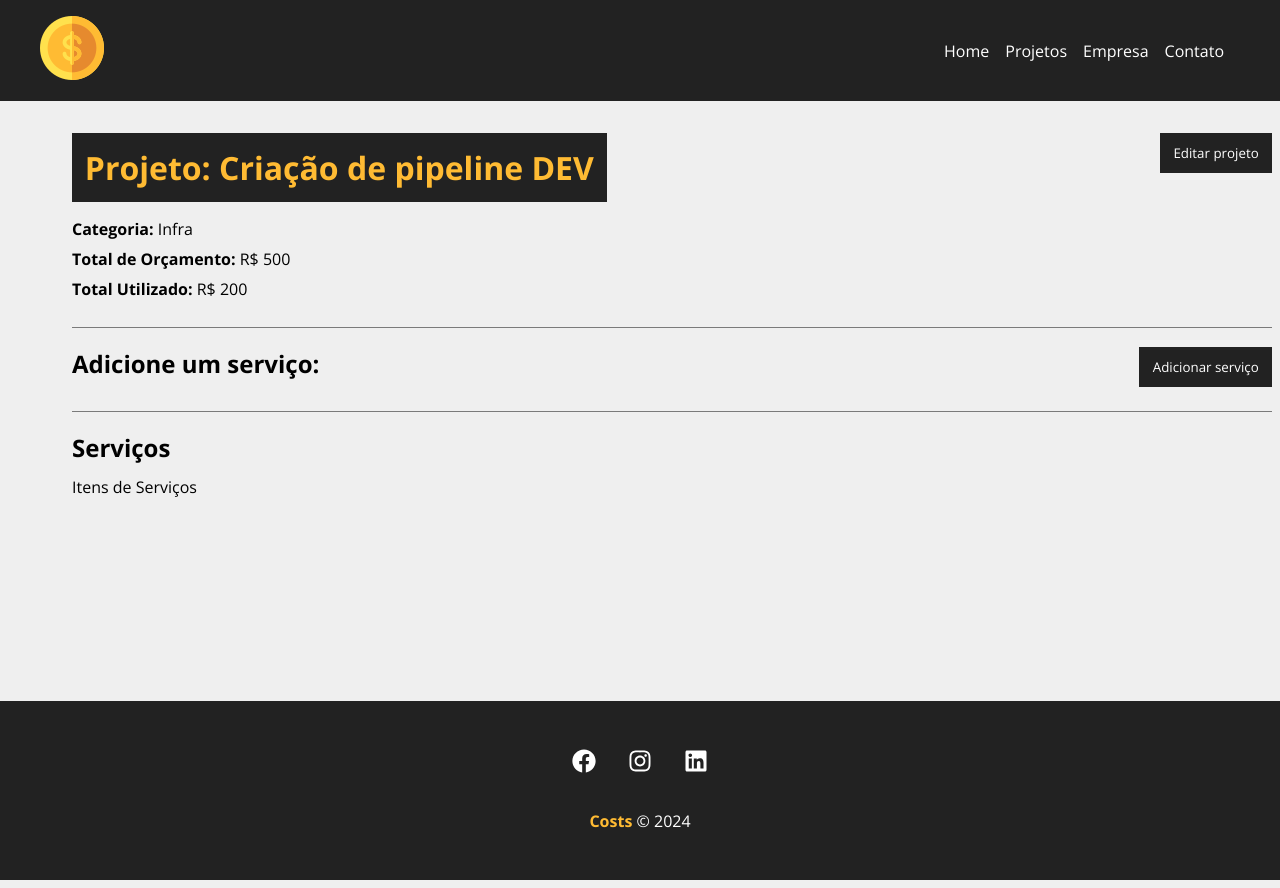
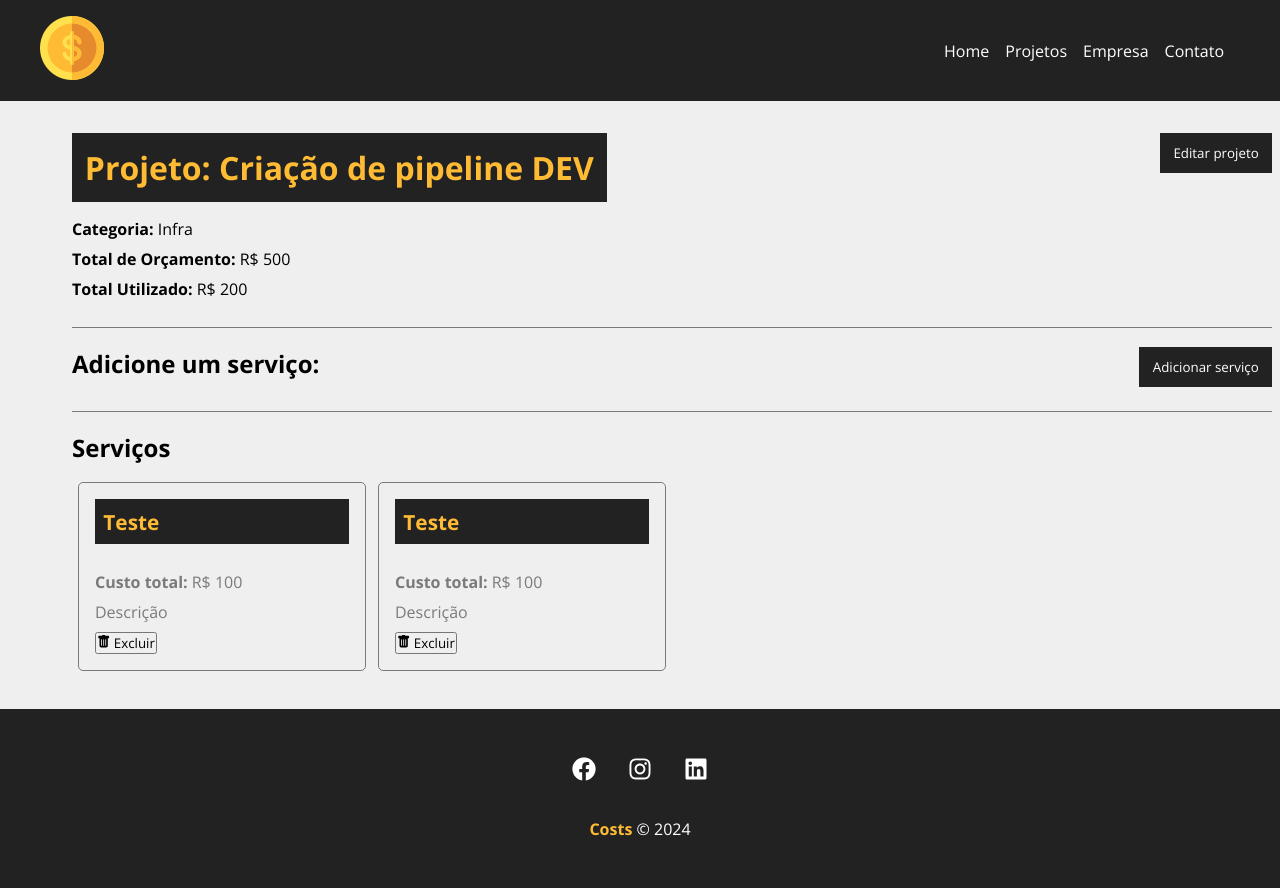
Before and after one commit to JaqueManzano/costs, a React (Create React App) app: page /project/367d in a window 1280 px wide. Shown: the top 888 px of the page. Built offline with nearby package versions, Linux system fonts and the light colour scheme; data requests are answered from the project's data file.

Commit message:
Created serviceCard from Projects

```diff
--- a/db.json
+++ b/db.json
@@ -54,8 +54,15 @@
         "id": "2",
         "name": "Desenvolvimento"
       },
-      "cost": 0,
-      "services": []
+      "cost": 1000,
+      "services": [
+        {
+          "name": "Serviço",
+          "cost": "1000",
+          "description": "Descrição",
+          "id": "a50c6f4d-ace2-48c4-ba50-5feb16766a9d"
+        }
+      ]
     }
   ],
   "categories": [
--- a/src/components/pages/Project.js
+++ b/src/components/pages/Project.js
@@ -8,10 +8,12 @@
 import ProjectForm from '../project/ProjectForm'
 import Message from '../layout/Message'
 import ServiceForm from '../service/ServiceForm'
+import ServiceCard from '../service/ServiceCard'
 
 function Project() {
     const { id } = useParams();
     const [project, setProject] = useState([]);
+    const [services, setServices] = useState([]);
     const [showProjectForm, setShowProjectForm] = useState(false);
     const [showServiceForm, setShowServiceForm] = useState(false);
     const [message, setMessage] = useState()
@@ -28,6 +30,7 @@
                 .then((resp) => resp.json())
                 .then((data) => {
                     setProject(data);
+                    setServices(data.services);
                 })
                 .catch((error) => console.log(error));
         }, 300);
@@ -60,7 +63,7 @@
         })
         .then((resp) => resp.json())
         .then((data) => {
-            setProject(data)
+            setShowProjectForm(false)
         })
         .catch(error => console.log(error))
     }
@@ -71,6 +74,10 @@
 
     function toggleServiceForm() {
         setShowServiceForm(!showServiceForm);
+    }
+
+    function removeService(){
+
     }
 
     function editPost(project){
@@ -147,7 +154,20 @@
                         </div>
                         <h2>Serviços</h2>
                         <Container customClass="start">
-                                <p>Itens de Serviços</p>
+                                { services.length > 0 &&
+                                    services.map((service) => (
+                                        <ServiceCard
+                                        id={service.id}
+                                        name={service.name}
+                                        cost={service.cost}
+                                        description={service.description}
+                                        key={service.id}
+                                        handleRemove={removeService} />
+                                    ))
+                                }
+                                { services.length === 0 &&
+                                    <p>Não há serviços cadastrados</p>
+                                }
                         </Container>
                     </Container>
                 </div>
--- /dev/null
+++ b/src/components/service/ServiceCard.js
@@ -0,0 +1,26 @@
+import { BsFillTrashFill } from  'react-icons/bs'
+import styles from '../project/ProjectCard.module.css'
+
+function ServiceCard({id, name, cost, description, handleRemove}){
+
+    const remove = (e) => {
+
+    }
+
+    return (
+        <div className={styles.project_card}>
+            <h4>{name}</h4>
+            <p>
+                <span>Custo total:</span> R$ {cost}
+            </p>
+            <p>{description}</p>
+            <div className={styles.project_card_action}>
+            <button onClick={remove}>
+                    <BsFillTrashFill/> Excluir
+                </button>
+            </div>
+        </div>
+    )
+}
+
+export default ServiceCard;
```
